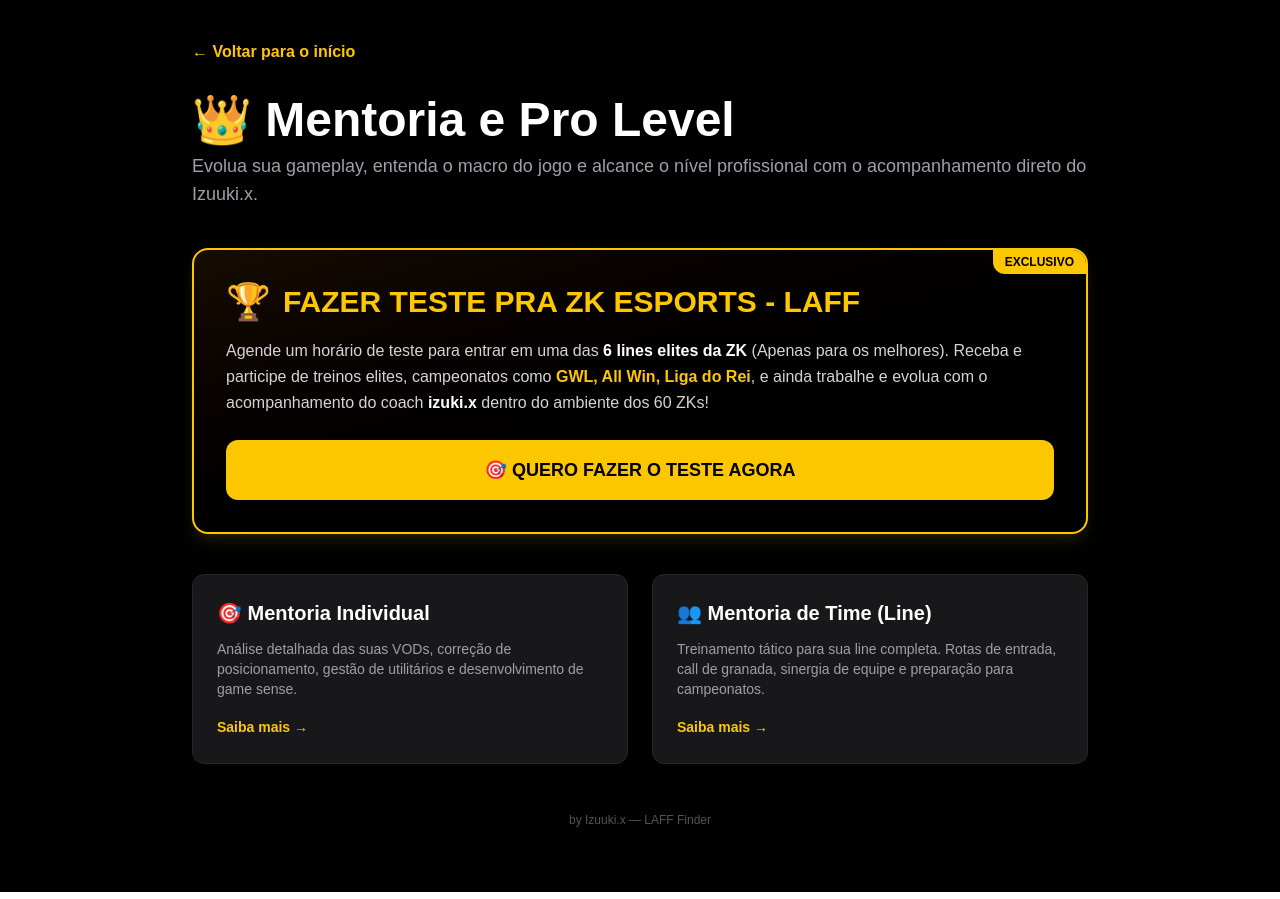
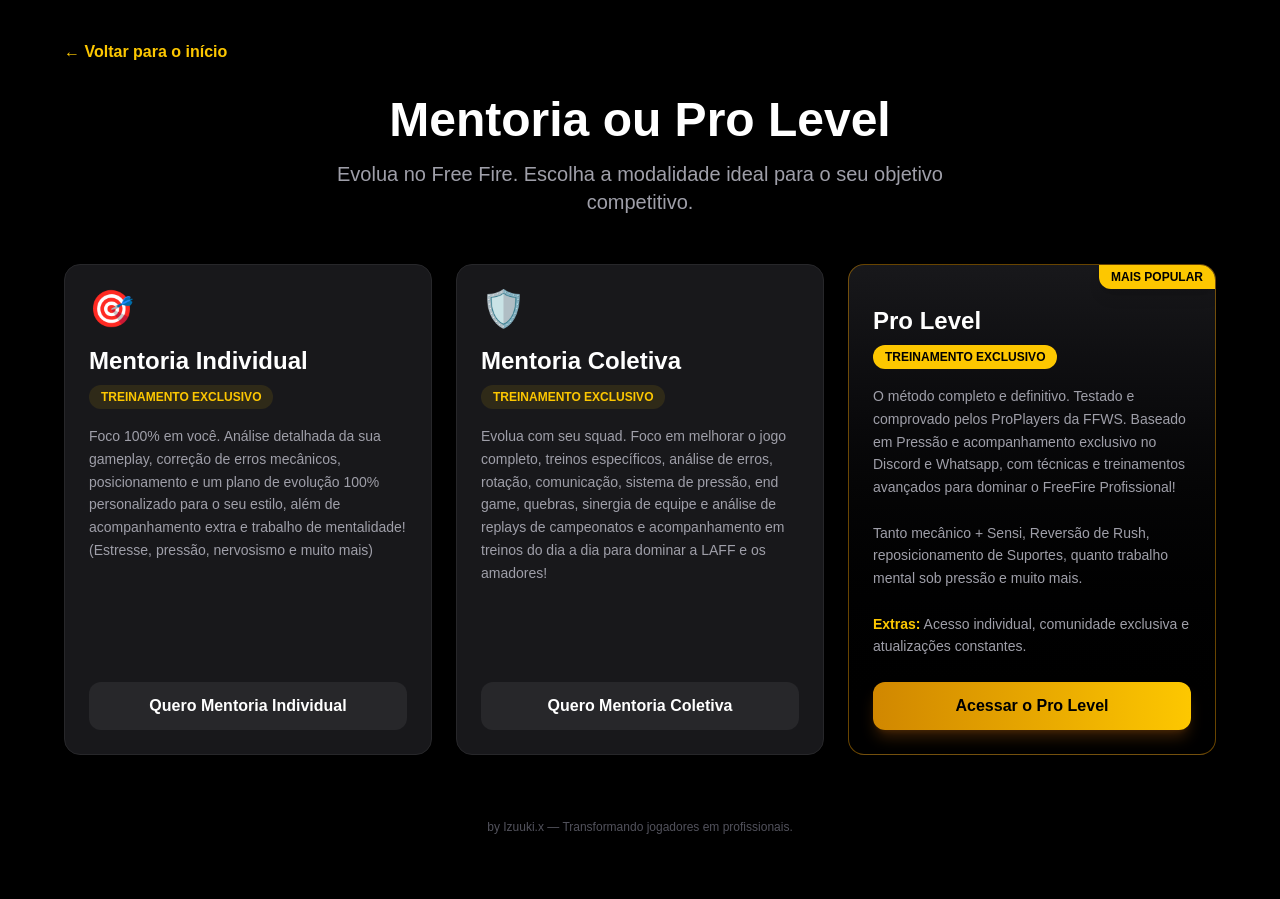
Before and after one commit to izuki25813/laff-finder, a Next.js app: page /mentoria in a window 1280 px wide. Built offline with nearby package versions, Linux system fonts and the light colour scheme.

Commit message:
Adicionado destaque para Teste ZK Esports na pagina de Mentoria

```diff
--- a/app/mentoria/page.tsx
+++ b/app/mentoria/page.tsx
@@ -1,80 +1,77 @@
-"use client";
-
 import Link from "next/link";
 
 export default function MentoriaPage() {
-  // ⚠️ SUBSTITUA O LINK ABAIXO PELO SEU WHATSAPP OU LINK DE AGENDAMENTO (ex: Calendly)
-  // Exemplo WhatsApp: "https://wa.me/5511999999999?text=Ola%20Izuki,%20quero%20agendar%20meu%20teste%20para%20a%20ZK%20Esports!"
-  const LINK_TESTE_ZK = "https://wa.me/55SEUNUMEROAQUI?text=Ola%20Izuki,%20quero%20agendar%20meu%20teste%20para%20a%20ZK%20Esports!";
-
   return (
     <main className="min-h-screen bg-black text-white p-6 md:p-10">
-      <div className="max-w-4xl mx-auto">
+      <div className="max-w-6xl mx-auto">
         <Link href="/" className="text-yellow-400 hover:underline mb-8 inline-block font-bold">
           ← Voltar para o início
         </Link>
 
-        <h1 className="text-4xl md:text-5xl font-black mb-2 text-white">👑 Mentoria e Pro Level</h1>
-        <p className="text-zinc-400 mb-10 text-lg">
-          Evolua sua gameplay, entenda o macro do jogo e alcance o nível profissional com o acompanhamento direto do Izuuki.x.
-        </p>
+        <div className="text-center mb-12">
+          <h1 className="text-4xl md:text-5xl font-black mb-4 text-white">
+            Mentoria ou Pro Level
+          </h1>
+          <p className="text-xl text-zinc-400 max-w-2xl mx-auto">
+            Evolua no Free Fire. Escolha a modalidade ideal para o seu objetivo competitivo.
+          </p>
+        </div>
 
-        {/* 🏆 DESTAQUE: TESTE ZK ESPORTS */}
-        <div className="rounded-2xl border-2 border-yellow-400 bg-gradient-to-br from-yellow-900/20 to-black p-6 md:p-8 mb-10 shadow-lg shadow-yellow-400/10 relative overflow-hidden">
-          <div className="absolute top-0 right-0 bg-yellow-400 text-black text-xs font-black px-3 py-1 rounded-bl-xl">
-            EXCLUSIVO
+        <div className="grid grid-cols-1 md:grid-cols-3 gap-6">
+
+          <div className="bg-zinc-900 border border-zinc-800 rounded-2xl p-6 flex flex-col hover:border-yellow-400/50 transition group">
+            <div className="text-4xl mb-4">🎯</div>
+            <h3 className="text-2xl font-black text-white mb-2">Mentoria Individual</h3>
+            <span className="inline-block bg-yellow-400/10 text-yellow-400 text-xs font-bold px-3 py-1 rounded-full w-fit mb-4">
+              TREINAMENTO EXCLUSIVO
+            </span>
+            <p className="text-zinc-400 text-sm mb-6 flex-grow leading-relaxed">
+              Foco 100% em você. Análise detalhada da sua gameplay, correção de erros mecânicos, posicionamento e um plano de evolução 100% personalizado para o seu estilo, além de acompanhamento extra e trabalho de mentalidade! (Estresse, pressão, nervosismo e muito mais)
+            </p>
+            <Link href="/em-breve" className="w-full bg-zinc-800 hover:bg-yellow-400 hover:text-black text-white font-bold py-3 rounded-xl transition text-center">
+              Quero Mentoria Individual
+            </Link>
           </div>
 
-          <div className="flex items-center gap-3 mb-4">
-            <span className="text-4xl">🏆</span>
-            <h2 className="text-2xl md:text-3xl font-black text-yellow-400">
-              FAZER TESTE PRA ZK ESPORTS - LAFF
-            </h2>
+          <div className="bg-zinc-900 border border-zinc-800 rounded-2xl p-6 flex flex-col hover:border-yellow-400/50 transition group">
+            <div className="text-4xl mb-4">🛡️</div>
+            <h3 className="text-2xl font-black text-white mb-2">Mentoria Coletiva</h3>
+            <span className="inline-block bg-yellow-400/10 text-yellow-400 text-xs font-bold px-3 py-1 rounded-full w-fit mb-4">
+              TREINAMENTO EXCLUSIVO
+            </span>
+            <p className="text-zinc-400 text-sm mb-6 flex-grow leading-relaxed">
+              Evolua com seu squad. Foco em melhorar o jogo completo, treinos específicos, análise de erros, rotação, comunicação, sistema de pressão, end game, quebras, sinergia de equipe e análise de replays de campeonatos e acompanhamento em treinos do dia a dia para dominar a LAFF e os amadores!
+            </p>
+            <Link href="/em-breve" className="w-full bg-zinc-800 hover:bg-yellow-400 hover:text-black text-white font-bold py-3 rounded-xl transition text-center">
+              Quero Mentoria Coletiva
+            </Link>
           </div>
 
-          <p className="text-zinc-300 text-sm md:text-base leading-relaxed mb-6">
-            Agende um horário de teste para entrar em uma das <span className="text-white font-bold">6 lines elites da ZK</span> (Apenas para os melhores).
-            Receba e participe de treinos elites, campeonatos como <span className="text-yellow-400 font-bold">GWL, All Win, Liga do Rei</span>,
-            e ainda trabalhe e evolua com o acompanhamento do coach <span className="text-white font-bold">izuki.x</span> dentro do ambiente dos 60 ZKs!
-          </p>
-
-          <a
-            href={LINK_TESTE_ZK}
-            target="_blank"
-            rel="noopener noreferrer"
-            className="block w-full bg-yellow-400 hover:bg-yellow-300 text-black font-black text-center py-4 rounded-xl transition text-lg shadow-lg hover:scale-[1.02] transform duration-200"
-          >
-            🎯 QUERO FAZER O TESTE AGORA
-          </a>
-        </div>
-
-        {/* OUTRAS OPÇÕES DE MENTORIA (Mantendo o padrão profissional) */}
-        <div className="grid grid-cols-1 md:grid-cols-2 gap-6">
-
-          <div className="rounded-xl border border-zinc-800 bg-zinc-900 p-6 hover:border-yellow-400/50 transition">
-            <h3 className="text-xl font-black text-white mb-3">🎯 Mentoria Individual</h3>
-            <p className="text-zinc-400 text-sm mb-4">
-              Análise detalhada das suas VODs, correção de posicionamento, gestão de utilitários e desenvolvimento de game sense.
+          <div className="bg-gradient-to-b from-zinc-900 to-black border border-yellow-600/50 rounded-2xl p-6 flex flex-col hover:border-yellow-400 transition group relative overflow-hidden">
+            <div className="absolute top-0 right-0 bg-yellow-400 text-black text-xs font-black px-3 py-1 rounded-bl-xl shadow-lg">
+              MAIS POPULAR
+            </div>
+            <div className="text-4xl mb-4"></div>
+            <h3 className="text-2xl font-black text-white mb-2">Pro Level</h3>
+            <span className="inline-block bg-yellow-400 text-black text-xs font-bold px-3 py-1 rounded-full w-fit mb-4">
+              TREINAMENTO EXCLUSIVO
+            </span>
+            <p className="text-zinc-400 text-sm mb-6 flex-grow leading-relaxed">
+              O método completo e definitivo. Testado e comprovado pelos ProPlayers da FFWS. Baseado em Pressão e acompanhamento exclusivo no Discord e Whatsapp, com técnicas e treinamentos avançados para dominar o FreeFire Profissional!
+              <br /><br />
+              Tanto mecânico + Sensi, Reversão de Rush, reposicionamento de Suportes, quanto trabalho mental sob pressão e muito mais.
+              <br /><br />
+              <span className="text-yellow-400 font-bold">Extras:</span> Acesso individual, comunidade exclusiva e atualizações constantes.
             </p>
-            <a href={LINK_TESTE_ZK} className="text-yellow-400 font-bold text-sm hover:underline">
-              Saiba mais →
-            </a>
-          </div>
-
-          <div className="rounded-xl border border-zinc-800 bg-zinc-900 p-6 hover:border-yellow-400/50 transition">
-            <h3 className="text-xl font-black text-white mb-3">👥 Mentoria de Time (Line)</h3>
-            <p className="text-zinc-400 text-sm mb-4">
-              Treinamento tático para sua line completa. Rotas de entrada, call de granada, sinergia de equipe e preparação para campeonatos.
-            </p>
-            <a href={LINK_TESTE_ZK} className="text-yellow-400 font-bold text-sm hover:underline">
-              Saiba mais →
-            </a>
+            <Link href="/em-breve" className="w-full bg-gradient-to-r from-yellow-600 to-yellow-400 hover:from-yellow-500 hover:to-yellow-300 text-black font-black py-3 rounded-xl transition text-center shadow-lg shadow-yellow-900/50">
+              Acessar o Pro Level
+            </Link>
           </div>
 
         </div>
 
-        <p className="text-center text-zinc-600 text-xs mt-12 pb-6">
-          by Izuuki.x — LAFF Finder
+        <p className="text-center text-zinc-600 text-xs mt-16 pb-6">
+          by Izuuki.x — Transformando jogadores em profissionais.
         </p>
       </div>
     </main>
```
